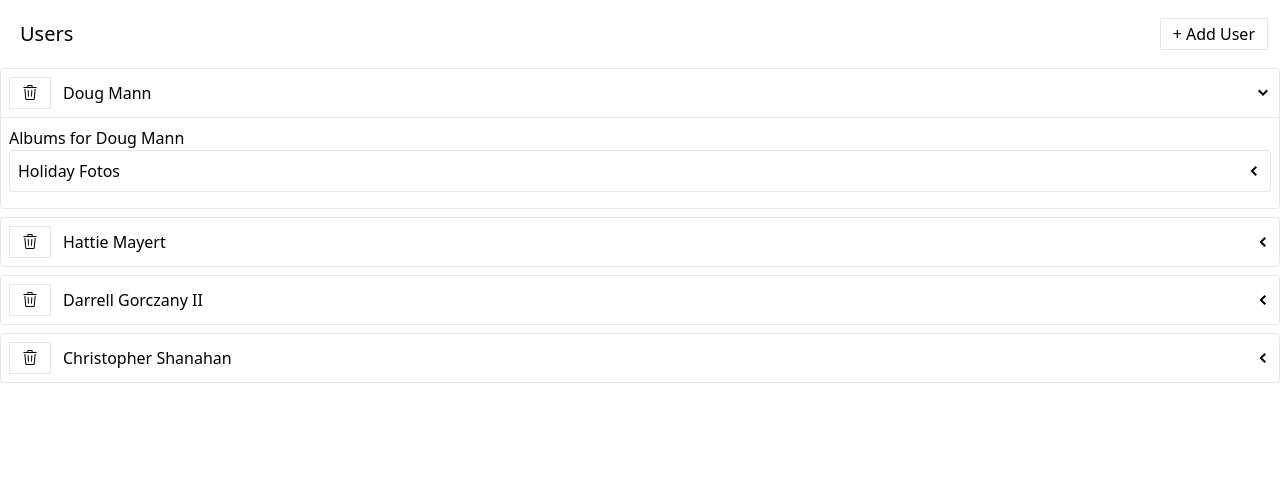
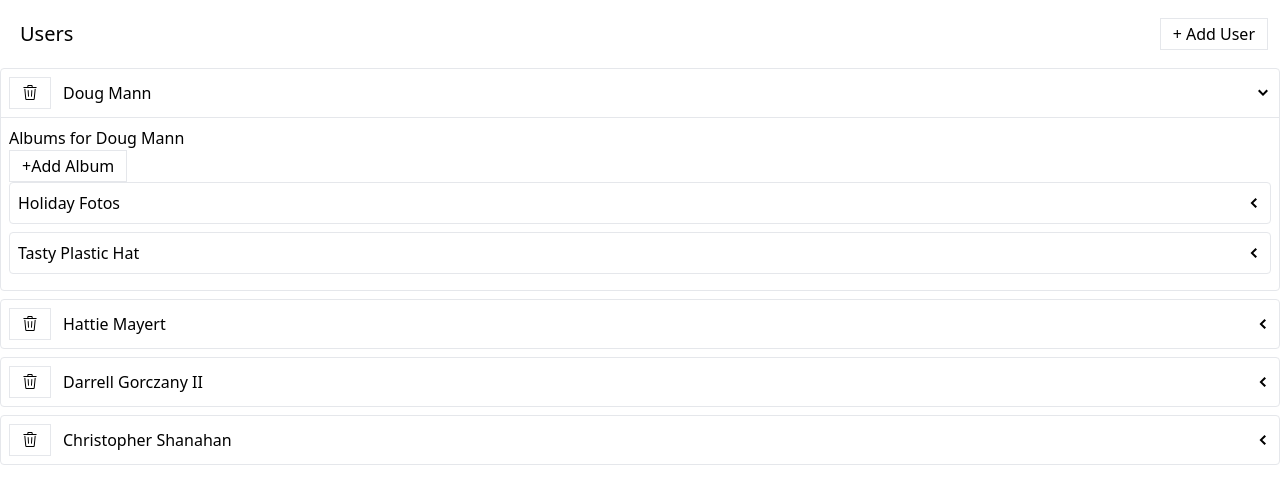
Before and after one commit to andbudha/media_app_async_thunks, a React (Vite) app: page / in a window 1280 px wide. Both pictures are taken after a click on the element 1263 px from the left and 93 px from the top of the page. Shown: the top 504 px of the page. Built offline with nearby package versions, Linux system fonts and the light colour scheme; data requests are answered from the project's data file.

Commit message:
adding new album functionality updated

```diff
--- a/db.json
+++ b/db.json
@@ -22,6 +22,11 @@
       "id": 10,
       "title": "Holiday Fotos",
       "userId": 4
+    },
+    {
+      "userId": 4,
+      "title": "Tasty Plastic Hat",
+      "id": 11
     }
   ],
   "photos": []
--- a/src/components/AlbumsList.jsx
+++ b/src/components/AlbumsList.jsx
@@ -1,10 +1,15 @@
-import { useFetchAlbumsQuery } from '../store';
+import { useAddAlbumMutation, useFetchAlbumsQuery } from '../store';
 import { Skeleton } from './Skeleton';
 import { ExpandabalePanel } from './ExpandablePanel';
+import Button from './Button';
 
 export const AlbumsList = ({ user }) => {
   const { data, error, isLoading } = useFetchAlbumsQuery(user);
+  const [addAlbum, results] = useAddAlbumMutation();
 
+  const addAlbumHandler = () => {
+    addAlbum(user);
+  };
   let content;
   if (isLoading) {
     content = <Skeleton times={3} />;
@@ -23,7 +28,10 @@ export const AlbumsList = ({ user }) => {
 
   return (
     <div>
-      <div>Albums for {user.name}</div>
+      <div>
+        Albums for {user.name}
+        <Button onClick={addAlbumHandler}>+Add Album</Button>
+      </div>
       <div>{content}</div>
     </div>
   );
--- a/src/store/apis/albumsApi.jsx
+++ b/src/store/apis/albumsApi.jsx
@@ -35,5 +35,5 @@ const albumsApi = createApi({
   },
 });
 
-export const { useFetchAlbumsQuery } = albumsApi;
+export const { useFetchAlbumsQuery, useAddAlbumMutation } = albumsApi;
 export { albumsApi };
--- a/src/store/index.jsx
+++ b/src/store/index.jsx
@@ -17,4 +17,4 @@ setupListeners(store.dispatch);
 export * from './thunks/fetchUsers';
 export * from './thunks/addUser';
 export * from './thunks/deleteUser';
-export { useFetchAlbumsQuery } from './apis/albumsApi';
+export { useFetchAlbumsQuery, useAddAlbumMutation } from './apis/albumsApi';
```
